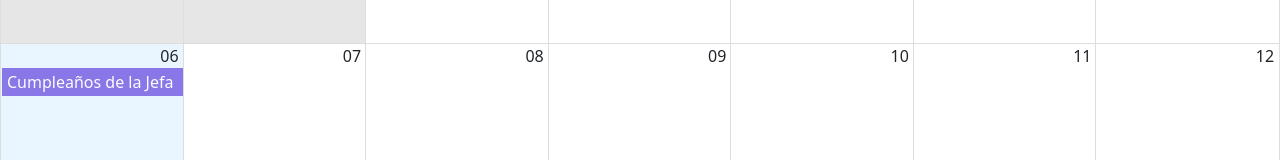
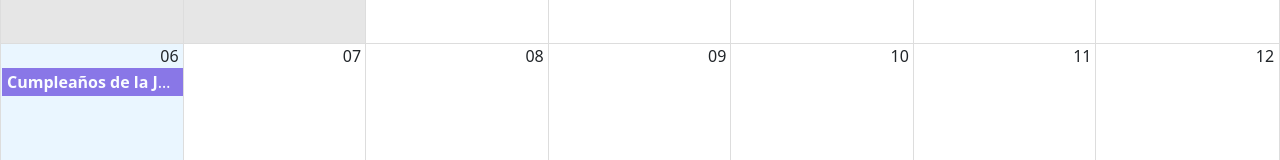
Before and after one commit to jennIntriago/calendar-app, a React (Vite) app: page / in a window 1280 px wide. Shown: the part 236-396 px from the top of the page. Built offline with nearby package versions, Linux system fonts and the light colour scheme.

Commit message:
Personalizar el cuadro de evento

```diff
--- /dev/null
+++ b/src/calendar/components/CalendarEvent.jsx
@@ -0,0 +1,10 @@
+export const CalendarEvent = ({ event }) => {
+  const { title, user } = event;
+
+  return (
+    <>
+      <strong>{title}</strong>
+      <span> - {user.name}</span>
+    </>
+  );
+};
--- a/src/calendar/index.js
+++ b/src/calendar/index.js
@@ -1,2 +1,3 @@
 export * from "./pages/CalendarPage";
 export * from "./components/Navbar";
+export * from "./components/CalendarEvent";
--- a/src/calendar/pages/CalendarPage.jsx
+++ b/src/calendar/pages/CalendarPage.jsx
@@ -1,7 +1,7 @@
 import { Calendar } from "react-big-calendar";
 import "react-big-calendar/lib/css/react-big-calendar.css";
 import { addHours } from "date-fns";
-import { Navbar } from "../";
+import { CalendarEvent, Navbar } from "../";
 import { localizer, getMessagesES } from "../../helpers";
 
 const events = [
@@ -19,7 +19,7 @@ const events = [
 ];
 export const CalendarPage = () => {
   const eventStyleGetter = (event, start, end, isSeleted) => {
-    console.log({ event, start, end, isSeleted });
+    // console.log({ event, start, end, isSeleted });
     const style = {
       backgroundColor: "#7158e2",
       borderRadius: "0px",
@@ -41,6 +41,9 @@ export const CalendarPage = () => {
         style={{ height: "calc(100vh - 80px)" }}
         messages={getMessagesES()}
         eventPropGetter={eventStyleGetter}
+        components={{
+          event: CalendarEvent,
+        }}
       />
     </>
   );
```
